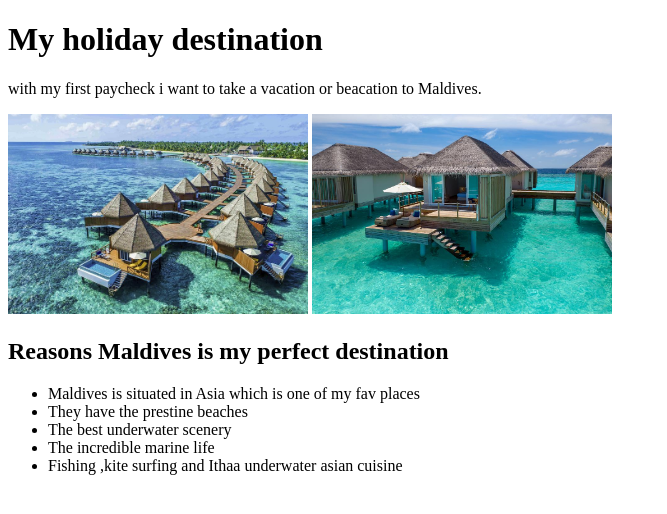
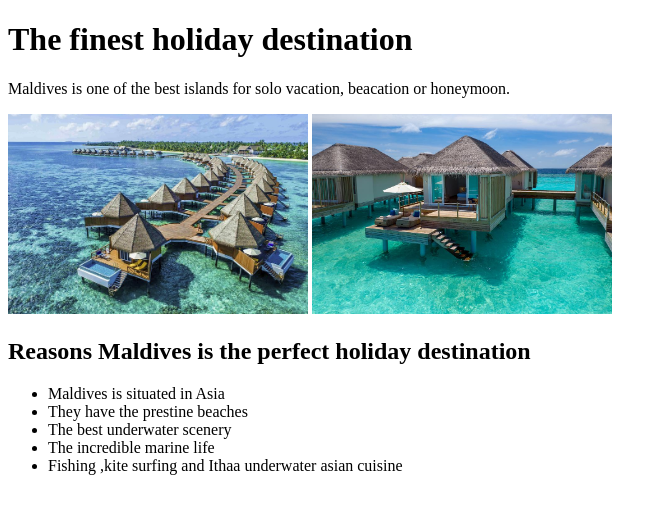
Before and after one commit to Gracepinkie/holiday_destination, a plain HTML site: page index.html in a window 1280 px wide. Shown: the whole page, without its empty margins (0-667 px from the left). Drawn offline with Linux system fonts and the light colour scheme.

Commit message:
new change

```diff
--- a/index.html
+++ b/index.html
@@ -7,13 +7,13 @@
     <title>Holiday_destination</title>
 </head>
 <body>
-  <h1>My holiday destination</h1>
-  <p>with my first paycheck i want to take a vacation or beacation to Maldives.</p>
+  <h1>The finest holiday destination</h1>
+  <p>Maldives is one of the best islands for solo vacation, beacation or honeymoon.</p>
   <img src="maldives..jpg"width=300px; length="300px">
   <img src="maldives.webp"width=300px; length="300px">
-  <h2>Reasons Maldives is my perfect destination</h2>
+  <h2>Reasons Maldives is the perfect holiday destination</h2>
 <ul>
-    <li>Maldives is situated in Asia which is one of my fav places</li>
+    <li>Maldives is situated in Asia</li>
     <li>They have the prestine beaches</li>
     <li>The best underwater scenery</li>
     <li>The incredible marine life </li>
```
